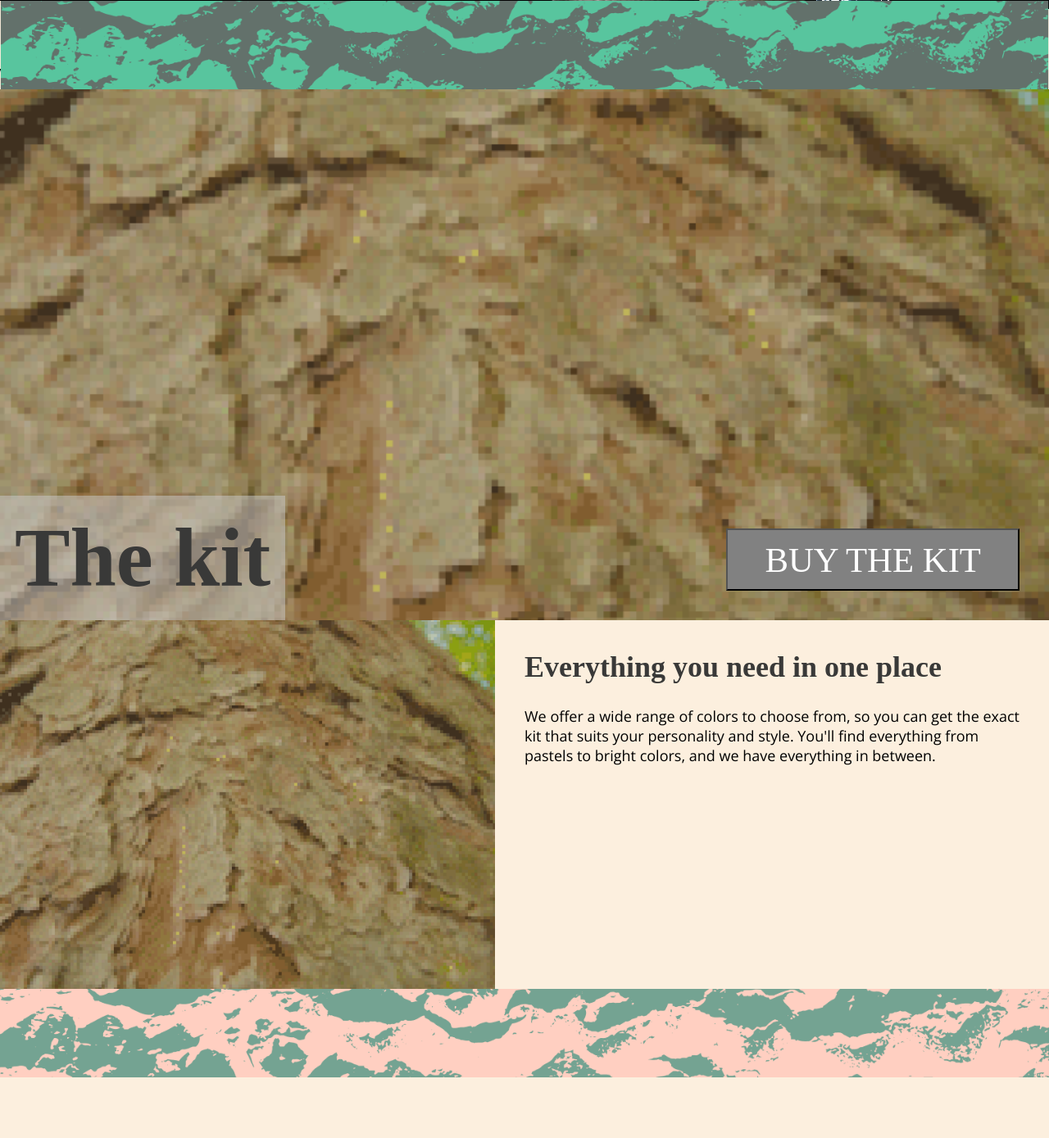
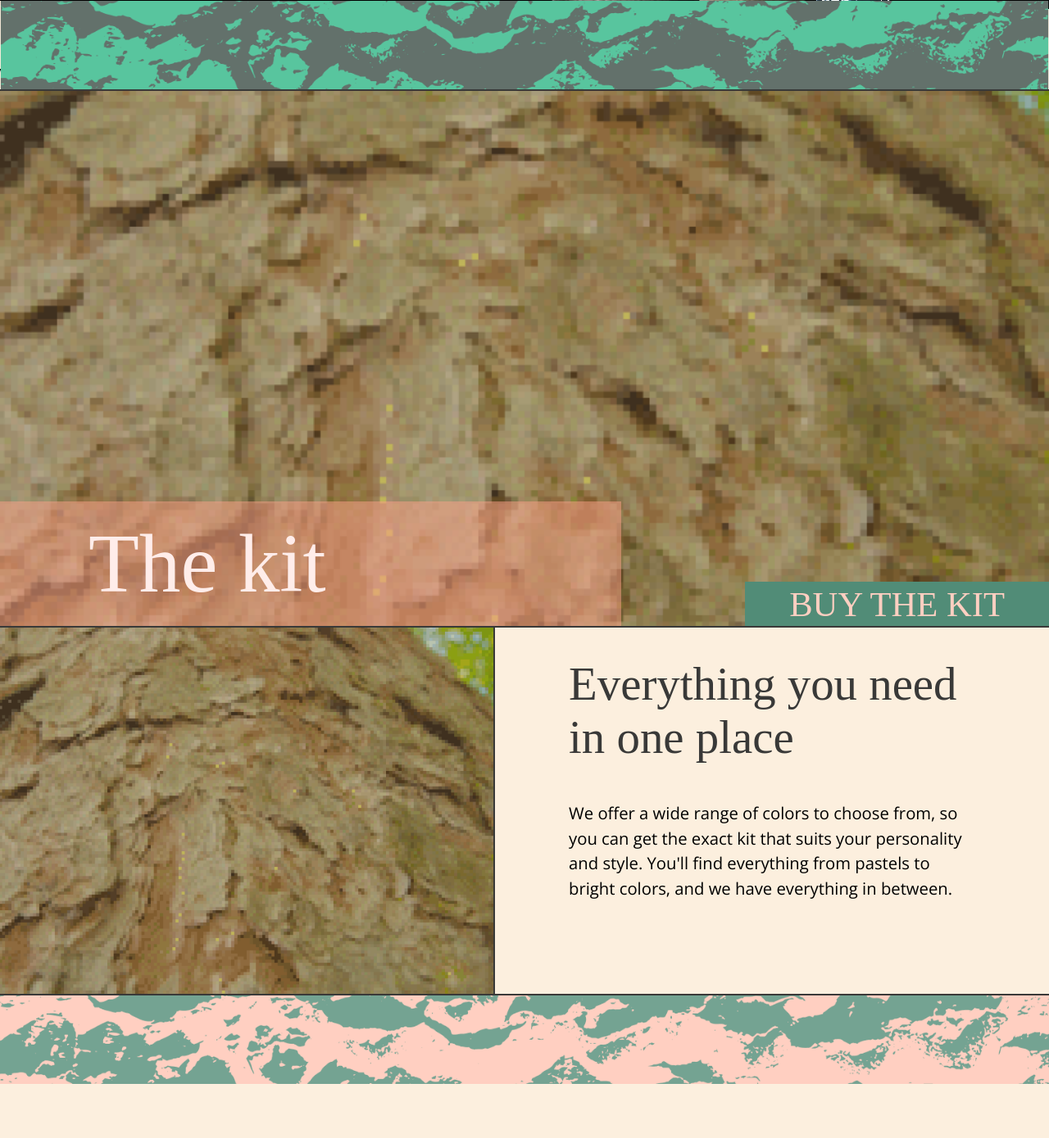
Before and after one commit to jaken92/Naturally-Group-13, a PHP site: page / in a window 1280 px wide; the page is wider, and only the part inside the window is pictured. Shown: the part 3302-4691 px from the top of that part at 82% size. Run offline with PHP 8.4, Linux system fonts and the light colour scheme; some web fonts are replaced.

Commit message:
section 3 + 4 mobile and desktop

```diff
--- a/style.css
+++ b/style.css
@@ -174,10 +174,10 @@ img {
 }
 .heading-container {
   position: absolute;
-  background-color: rgba(204, 204, 204, 0.5);
+  background-color: rgba(98, 112, 107, 0.5);
   top: 0px;
   left: 0px;
-  padding: 1rem;
+  padding: 0rem 1rem 0rem 1rem;
 }
 .the-kit {
   width: 100%;
@@ -186,20 +186,25 @@ img {
   height: 26.6rem;
 }
 .the-kit-heading {
-  font-size: 4rem;
+  font-size: 3.158rem;
   z-index: 1;
+  font-family: 'Outfit Extralight';
+  font-weight: 200;
+  color: var(--color-white);
 }
 
 .call-to-action-btn-three {
-  background-color: #818181;
-  color: #fff;
-  font-size: 2.375rem;
+  background-color: #518c77;
+  color: #ffcfc1;
+  font-size: 1.848rem;
   height: 3rem;
   display: flex;
   justify-content: center;
   align-items: center;
   width: 100%;
   padding: 2rem 2.5rem 2rem 2.5rem;
+  border: none;
+  font-family: 'Outfit ExtraLight';
 }
 
 /*section four*/
@@ -524,6 +529,7 @@ footer > div > a {
     font-size: 5.61rem;
     font-weight: 200;
     color: #62706b;
+    padding-left: 0rem;
   }
 
   .text-box-two {
@@ -598,28 +604,68 @@ footer > div > a {
 
   .section-three {
     position: relative;
+    border-top: 2px solid var(--color-black);
+    border-bottom: 2px solid var(--color-black);
   }
 
   .heading-container {
     bottom: 0px;
     left: 0px;
     top: auto;
+    font-size: 3.158rem;
+    z-index: 1;
+    font-family: 'Outfit Extralight';
+    font-weight: 200;
+    color: var(--color-white);
+    background-color: rgba(253, 161, 136, 0.5);
   }
+  .the-kit-heading {
+    font-size: 7.479rem;
+    z-index: 1;
+    font-family: 'Outfit Extralight';
+    font-weight: 200;
+    color: var(--color-white);
+    padding: 1rem 19rem 1rem 5rem;
+  }
+
   .the-kit {
-    height: 36rem;
+    height: 36.3rem;
     width: 100%;
   }
 
   .call-to-action-btn-three {
     position: absolute;
-    bottom: 2rem;
-    right: 2rem;
+    bottom: 0rem;
+    right: 0rem;
+    background-color: #518c77;
+    color: #ffcfc1;
+    font-size: 2.369rem;
+    height: 3rem;
     width: auto;
+    border: none;
+    padding: 0rem 3rem 0rem 3rem;
   }
 
   /* section four desktop - all u need in one place*/
+
+  .the-kit-offer h3 {
+    font-family: 'Outfit Extralight';
+    font-weight: 200;
+    color: var(--color-black);
+    font-size: 3.158rem;
+    padding: 0rem 3rem 1rem 3rem;
+  }
+
+  .the-kit-offer p {
+    font-family: 'Open Sans';
+    font-size: 1.125rem;
+    line-height: 150%;
+    font-weight: 400;
+    padding: 0rem 3rem 2rem 3rem;
+  }
   .section-four {
-    height: 25rem;
+    height: 24.938rem;
+    border-bottom: 2px solid var(--color-black);
   }
   .section-four article {
     display: flex;
@@ -628,7 +674,9 @@ footer > div > a {
   .desktop-img {
     display: block;
     width: 50%;
-    height: 25rem;
+    height: 24.938rem;
+    border-bottom: 2px solid var(--color-black);
+    border-right: 2px solid var(--color-black);
   }
 
   .the-kit-offer {
```
